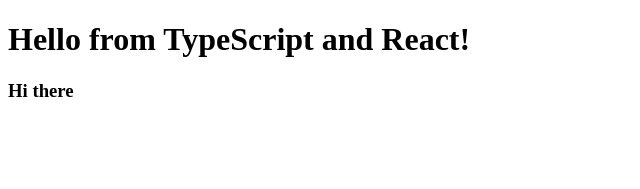
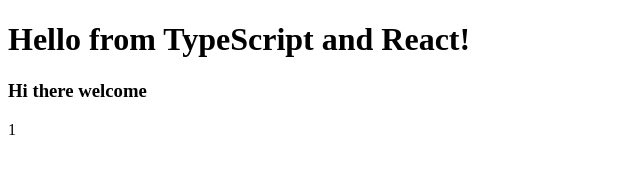
Before and after one commit to angellee0102/discrete-math, a React app: page / in a window 1280 px wide. Shown: the top 189 px of the page, without its empty margins (0-640 px from the left). Built offline with nearby package versions, Linux system fonts and the light colour scheme.

Commit message:
minor changes

```diff
--- a/package.json
+++ b/package.json
@@ -2,7 +2,7 @@
   "name": "discrete-math",
   "version": "1.0.0",
   "description": "",
-  "private":true,
+  "private": true,
   "main": "index.js",
   "scripts": {
     "start": "webpack-dev-server --mode development --hot",
--- a/src/components/Hello.tsx
+++ b/src/components/Hello.tsx
@@ -1,18 +1,31 @@
 import * as React from "react";
 
-export interface HelloProps { compiler: string; framework: string; }
+export interface HelloProps {
+    compiler: string;
+    framework: string;
+
+}
+interface MyState{
+    counter: number;
+}
 
 // 'HelloProps' describes the shape of props.
 // State is never set so we use the '{}' type.
 
-export class Hello extends React.Component<HelloProps, {}> {
+export class Hello extends React.Component<HelloProps, MyState> {
+    constructor(props){
+        super(props);
+        this.state={
+            counter:1
+        }
+    }
     render() {
         return (
             <div>
 
                 <h1>Hello from {this.props.compiler} and {this.props.framework}!</h1>
-                <h3>Hi there
-                </h3>
+                <h3>Hi there welcome</h3>
+                {this.state.counter}
             </div>
         )
     }
--- a/webpack.config.js
+++ b/webpack.config.js
@@ -1,4 +1,5 @@
 const path = require('path');
+const HtmlWebpackPlugin = require('html-webpack-plugin');
 // node_modules/.bin/webpack-dev-server --mode development --hot --inline --progress
 module.exports = {
     mode: 'none',
@@ -18,15 +19,19 @@
             }
         ],
     },
+    plugins: [
+        new HtmlWebpackPlugin({
+          template: path.resolve('./index.html'),
+        }),
+      ],
     output: {
       filename: 'bundle.js',
       sourceMapFilename: '[file].map',
       path: path.resolve(__dirname, 'dist'),
       publicPath:'/'
     },
-    // devServer: {
-    //     contentBase: './dist',
-    //     compress: true,
-    //     port: 9000
-    //   }
+    devServer: {
+        contentBase: './dist',
+        compress: true
+      }
 }
```
Also changed, not shown: 2 other files (tests, documents, lock files or other folders).
